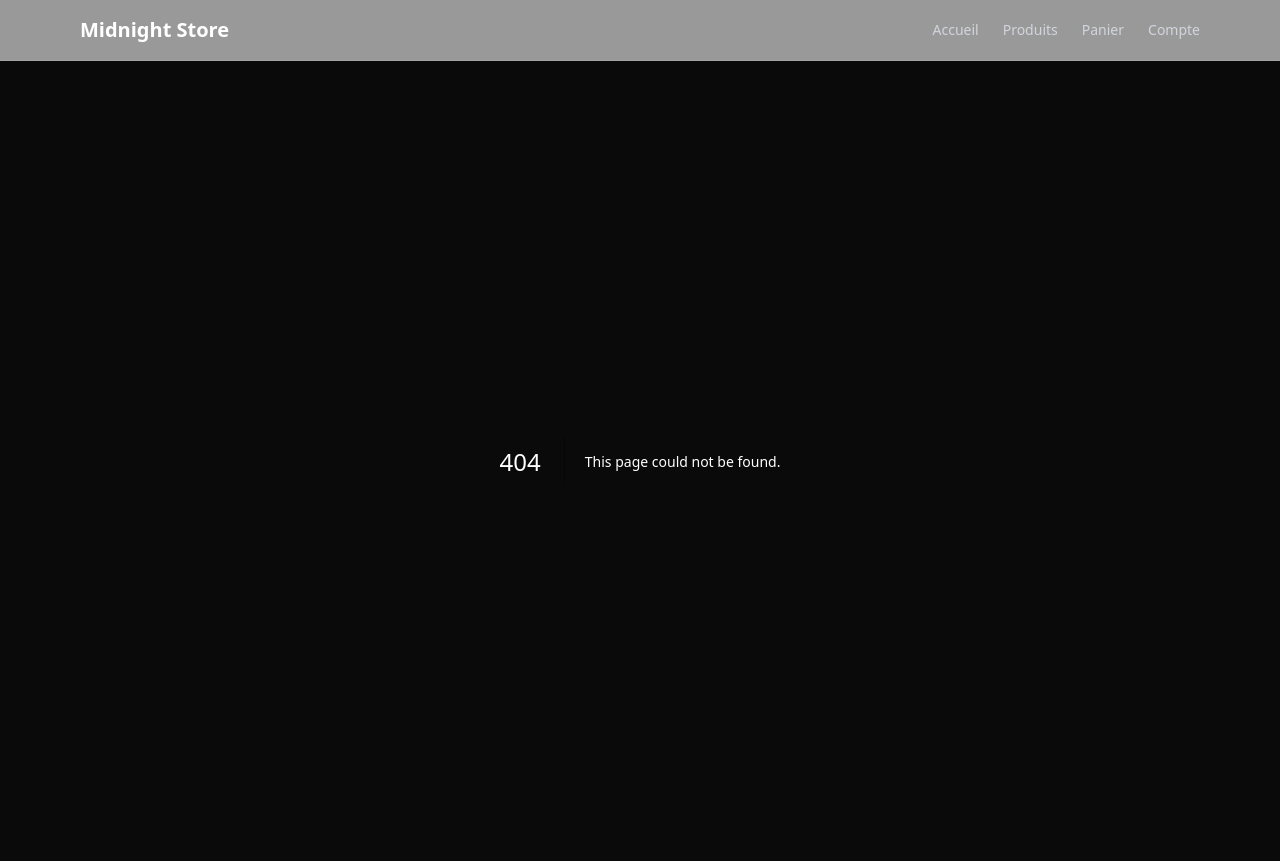
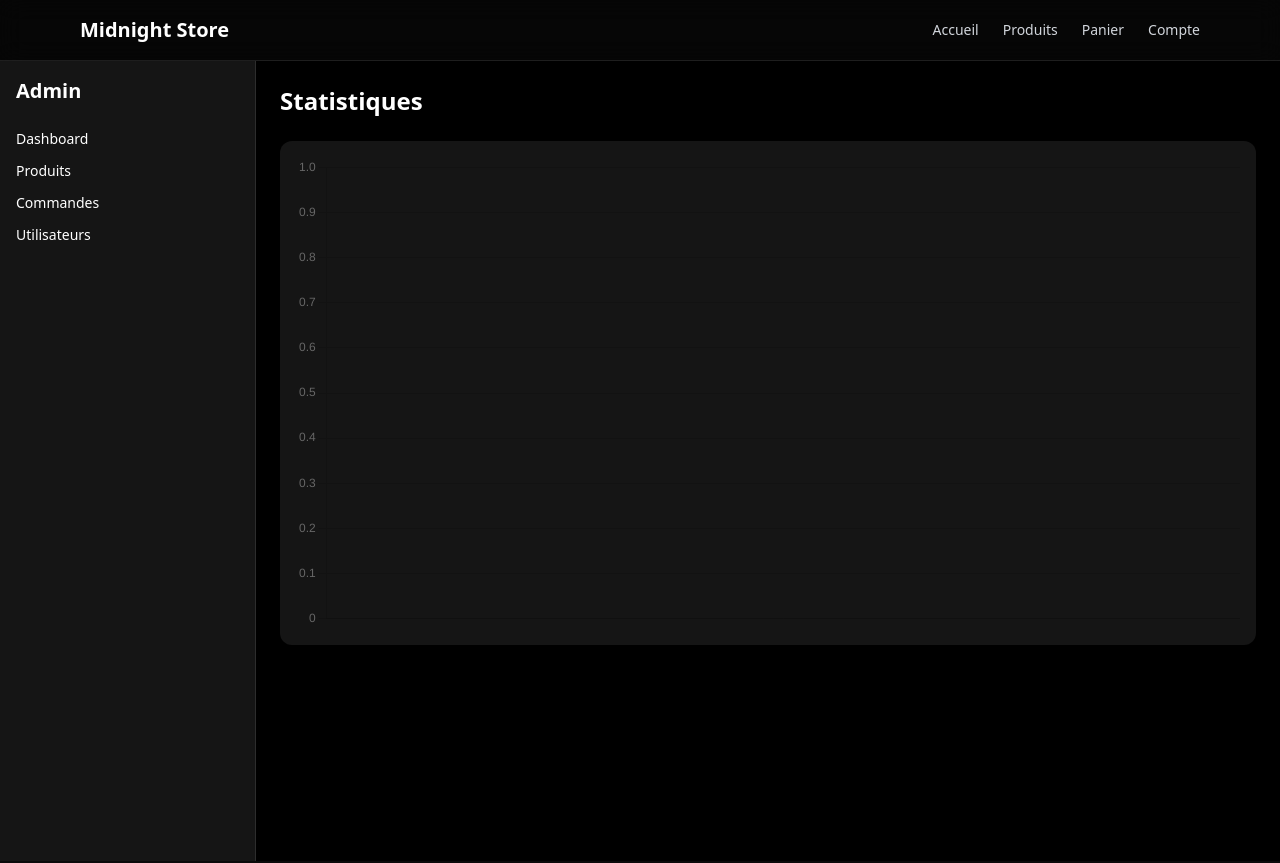
Before and after one commit to doudou764/Midnight-V2, a Next.js app: page /admin/stats in a window 1280 px wide. Before the commit this address had no page. Shown: the top 863 px of the page. Built offline with nearby package versions, Linux system fonts and the light colour scheme; no server answers; the database is empty.

Commit message:
Create StatsPage component with order statistics chart
Implement StatsPage component to display order statistics using a bar chart.

```diff
--- /dev/null
+++ b/app/admin/stats/page.tsx
@@ -0,0 +1,49 @@
+"use client";
+
+import { useEffect, useState } from "react";
+import { supabase } from "@/lib/supabase";
+import {
+  Chart as ChartJS,
+  BarElement,
+  CategoryScale,
+  LinearScale
+} from "chart.js";
+import { Bar } from "react-chartjs-2";
+
+ChartJS.register(BarElement, CategoryScale, LinearScale);
+
+export default function StatsPage() {
+  const [orders, setOrders] = useState<any[]>([]);
+
+  useEffect(() => {
+    const fetch = async () => {
+      const { data } = await supabase.from("orders").select("*");
+      setOrders(data || []);
+    };
+
+    fetch();
+  }, []);
+
+  const data = {
+    labels: orders.map((_, i) => `#${i + 1}`),
+    datasets: [
+      {
+        label: "Ventes (€)",
+        data: orders.map((o) => o.total),
+        backgroundColor: "#7C3AED"
+      }
+    ]
+  };
+
+  return (
+    <div>
+      <h1 className="text-2xl font-bold mb-6">
+        Statistiques
+      </h1>
+
+      <div className="bg-card p-4 rounded-xl">
+        <Bar data={data} />
+      </div>
+    </div>
+  );
+}
```
